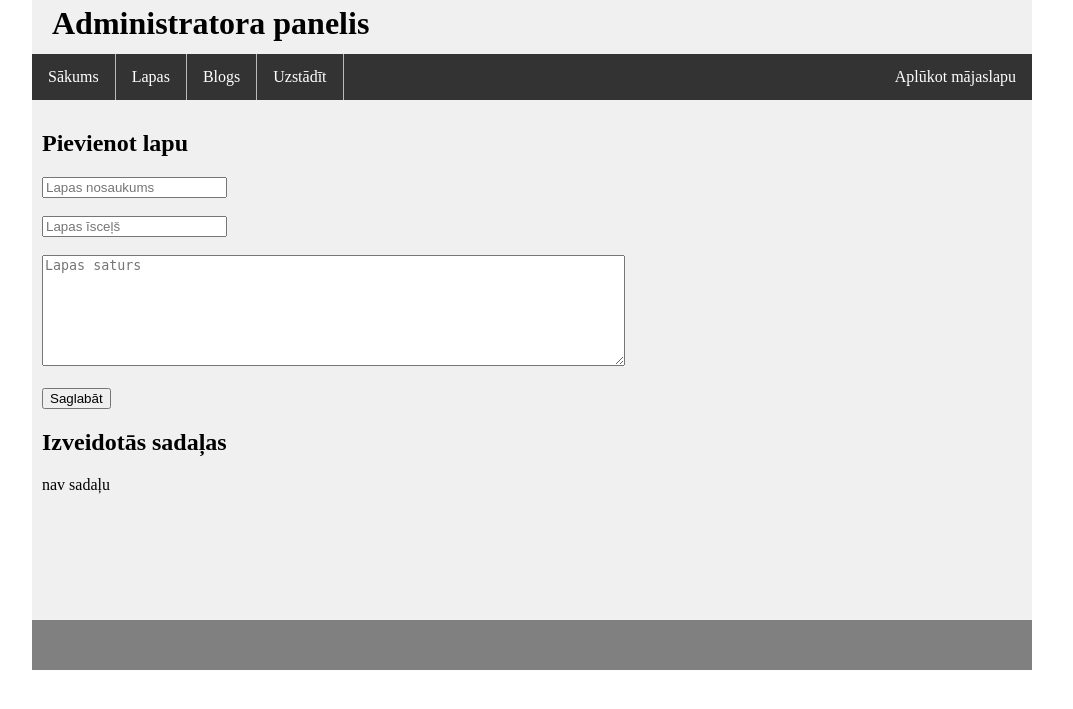
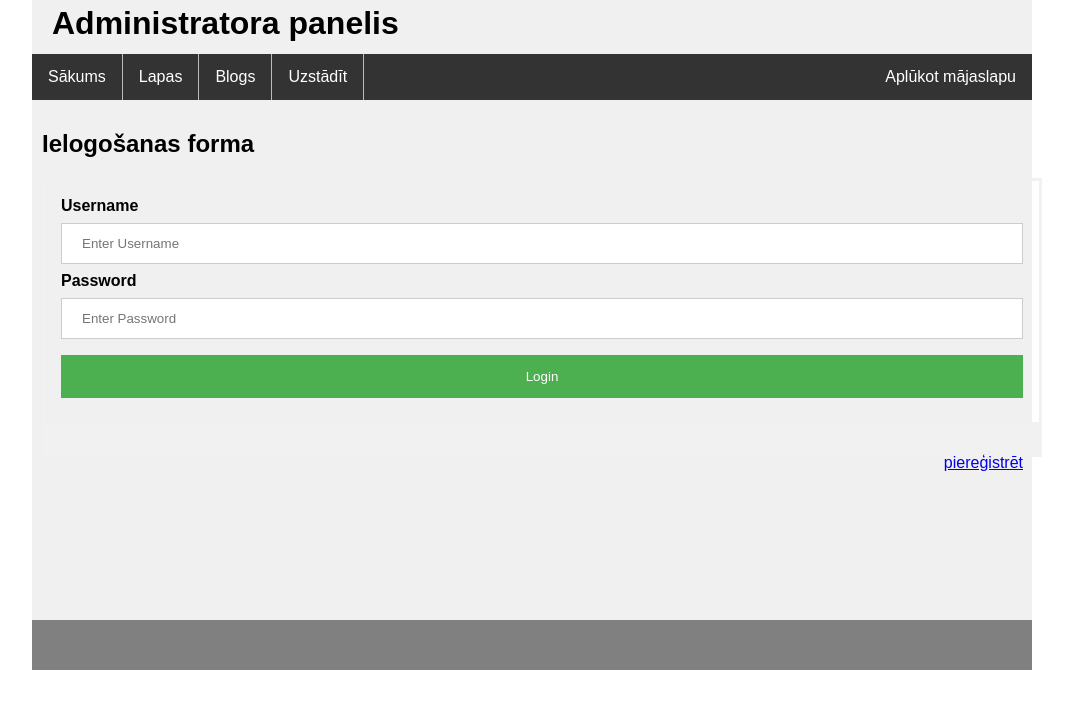
Before and after one commit to latv/admin-panel, a PHP site: page /admin/index.php?action=editpages in a window 1280 px wide. Shown: the top 709 px of the page, without its empty margins (108-1181 px from the left). Run offline with PHP 8.4, Linux system fonts and the light colour scheme; data that the repository does not hold is empty.

Commit message:
added login form

```diff
--- a/admin/blog.php
+++ b/admin/blog.php
@@ -1,4 +1,5 @@
 <?php
+
 //BLOGA IERAKSTU IEVIETOŠANA
 if ((isset($_POST['submit']))&&(!isset($_GET['edit']))) {
 //ievietošana notiek tikai tad, kad tika aizpildīta forma un nospiesta submit poga, kā arī ja saitē nav atrodams "edit"
--- a/admin/header.php
+++ b/admin/header.php
@@ -5,6 +5,17 @@
   <li><a href="index.php?action=editpages">Lapas</a></li>
   <li><a href="index.php?action=blog">Blogs</a></li>
   <li><a href="index.php?action=install">Uzstādīt</a></li>
+  <?php
+  if (isset($_GET["submit"])){
+    setcookie("user", "", time() - 3600);
+  }
+
+  if (isset($_COOKIE["user"])){
+    echo '<li style="float:right"><a href="?submit=">izziet no lietotāja '.$_COOKIE["user"].'</a></li>';
+  }
+
+  ?>
   <li style="float:right"><a href="../index.php">Aplūkot mājaslapu</a></li>
+
 </ul>
 </div>
--- a/admin/index.php
+++ b/admin/index.php
@@ -1,3 +1,7 @@
+<?php
+// Start the session
+session_start();
+?>
 <?php include 'config.php';?>
 <!DOCTYPE html>
 <HTML lang="lv">
@@ -19,8 +23,8 @@
 if (!isset($_GET["action"])) {
 	echo "<h2>Esiet sveicināti administratora panelī!</h2>";
 } else {
-	if ($_GET["action"] == 'editpages') { include 'editpages.php'; }
-	if ($_GET["action"] == 'blog') { include 'blog.php'; }
+	if ($_GET["action"] == 'editpages' and isset($_COOKIE["user"])) { include 'editpages.php'; } else if ($_GET["action"] == 'editpages' and !isset($_COOKIE["user"])) {include 'login.php';}
+	if ($_GET["action"] == 'blog' and isset($_COOKIE["user"])) { include 'blog.php';  }else if ($_GET["action"] == 'blog' and !isset($_COOKIE["user"])) {include 'login.php';}
 	if ($_GET["action"] == 'install') { include 'install.php'; }
 
 }
--- /dev/null
+++ b/admin/login.php
@@ -0,0 +1,114 @@
+
+<!DOCTYPE html>
+<html>
+<head>
+<meta name="viewport" content="width=device-width, initial-scale=1">
+<style>
+body {font-family: Arial, Helvetica, sans-serif;}
+form {border: 3px solid #f1f1f1;}
+
+input[type=text], input[type=password] {
+  width: 100%;
+  padding: 12px 20px;
+  margin: 8px 0;
+  display: inline-block;
+  border: 1px solid #ccc;
+  box-sizing: border-box;
+}
+
+button {
+  background-color: #4CAF50;
+  color: white;
+  padding: 14px 20px;
+  margin: 8px 0;
+  border: none;
+  cursor: pointer;
+  width: 100%;
+}
+
+button:hover {
+  opacity: 0.8;
+}
+
+.cancelbtn {
+  width: auto;
+  padding: 10px 18px;
+  background-color: #f44336;
+}
+
+.imgcontainer {
+  text-align: center;
+  margin: 24px 0 12px 0;
+}
+
+img.avatar {
+  width: 40%;
+  border-radius: 50%;
+}
+
+.container {
+  padding: 16px;
+}
+
+span.psw {
+  float: right;
+  padding-top: 16px;
+}
+
+/* Change styles for span and cancel button on extra small screens */
+@media screen and (max-width: 300px) {
+  span.psw {
+     display: block;
+     float: none;
+  }
+  .cancelbtn {
+     width: 100%;
+  }
+}
+</style>
+</head>
+<body>
+
+<h2>Ielogošanas forma</h2>
+<?php
+
+// include "config.php";
+if(isset($_POST["submit"])){
+$sql= 'SELECT * FROM `user` WHERE user="'.$_POST["user"].'" AND password="'.md5($_POST["psw"]).'"';
+$result = $conn->query($sql);
+$e2=$result->num_rows;
+if ($e2>0) {
+
+echo "<p>Šāds ieraksta lietotājs jau eksistē!</p>";
+setcookie("user", $_POST["user"], time()+3600);
+header("Location:index.php");
+
+}else
+{
+    echo "<p>Šāds ieraksta lietotājs neeksistē!</p>";
+
+
+}}
+
+?>
+
+<form action="" method="post">
+  <div class="container">
+    <label for="user"><b>Username</b></label>
+    <input type="text" placeholder="Enter Username" name="user" required>
+
+    <label for="psw"><b>Password</b></label>
+    <input type="password" placeholder="Enter Password" name="psw" required>
+
+    <button type="submit" name="submit">Login</button>
+
+  </div>
+
+  <div class="container" style="background-color:#f1f1f1">
+    <!-- <button type="button" class="cancelbtn">Cancel</button> -->
+    <span class="psw"> <a href="signup.php">piereģistrēt</a></span>
+  </div>
+</form>
+
+</body>
+</html>
--- a/index.php
+++ b/index.php
@@ -67,10 +67,11 @@ $result_comments = $conn->query($sql_comments);
 if ($result_comments->num_rows > 0) {
   // output data of each row
   while($row_comments = $result_comments->fetch_assoc()) {
-
+	echo '<div style="border-style: solid;width:300px">';
 	echo '<h3>',$row_comments["username"],'</h3>';
 	// echo '<span>Publicēts: ',$row["created_at"],'</span>';
 	echo '<p>',$row_comments["comment"],'</p>';
+	echo '</div>';
   }
 
 
```
Also changed, not shown: admin/install.php (+22 -0 lines), admin/signup.php (added, +126 -0 lines).
